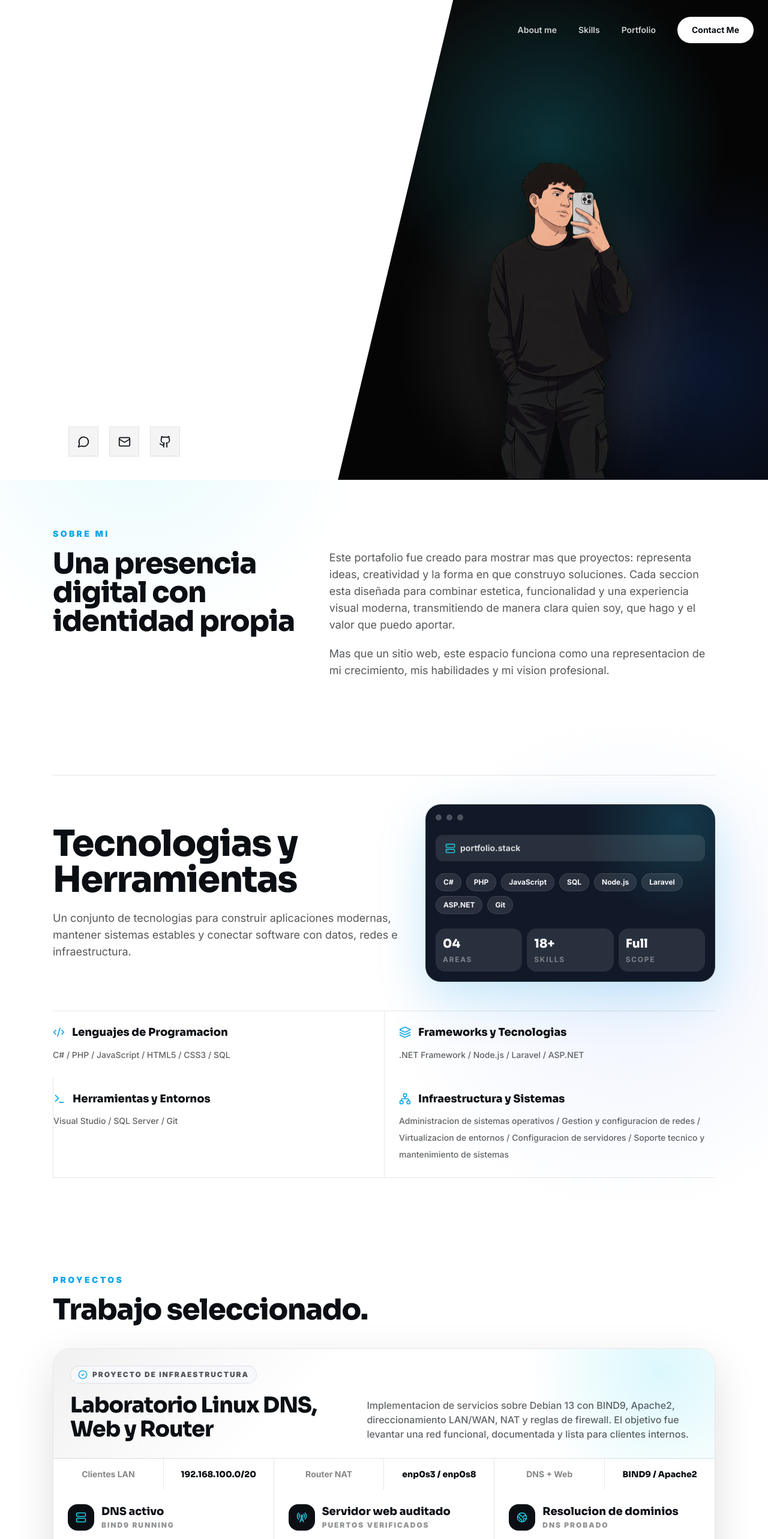
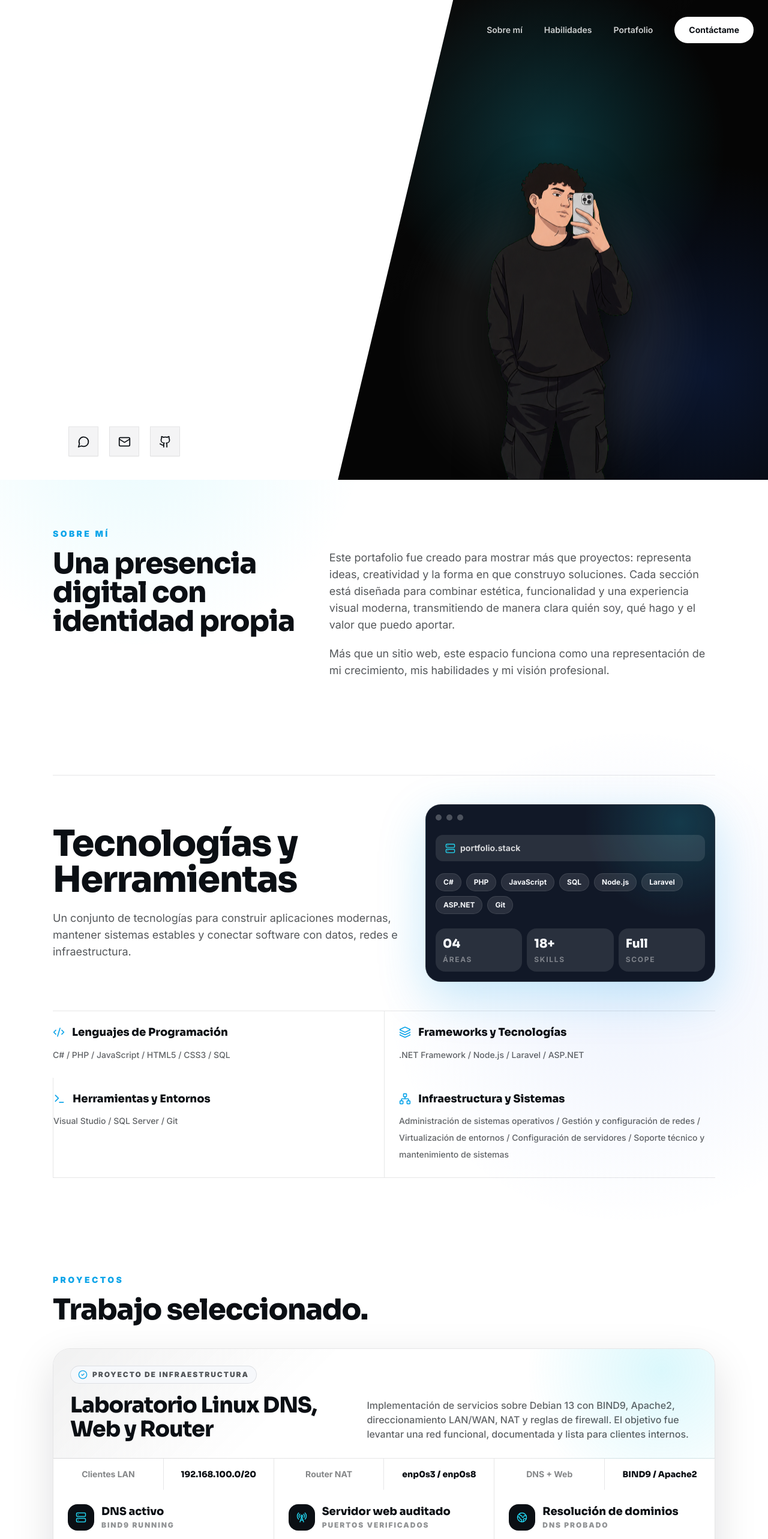
Before and after one commit to alvarezg23g-source/portafolio, a React (Vite) app: page / in a window 1280 px wide. Shown: the top 2566 px of the page at 60% size. Built offline with nearby package versions, Linux system fonts and the light colour scheme.

Commit message:
Polish Spanish copy

```diff
--- a/src/components/About.jsx
+++ b/src/components/About.jsx
@@ -1,19 +1,19 @@
 export function About() {
   return (
     <section id="about" className="section">
-      <div className="section-kicker">Sobre mi</div>
+      <div className="section-kicker">Sobre mí</div>
       <div className="grid gap-8 md:grid-cols-[0.8fr_1.2fr]">
         <h2 className="section-title">Una presencia digital con identidad propia</h2>
         <div className="space-y-4 text-base leading-8 text-ink/70 sm:space-y-5 sm:text-lg">
           <p>
-            Este portafolio fue creado para mostrar mas que proyectos: representa ideas,
-            creatividad y la forma en que construyo soluciones. Cada seccion esta diseñada para
-            combinar estetica, funcionalidad y una experiencia visual moderna, transmitiendo de
-            manera clara quien soy, que hago y el valor que puedo aportar.
+            Este portafolio fue creado para mostrar más que proyectos: representa ideas,
+            creatividad y la forma en que construyo soluciones. Cada sección está diseñada para
+            combinar estética, funcionalidad y una experiencia visual moderna, transmitiendo de
+            manera clara quién soy, qué hago y el valor que puedo aportar.
           </p>
           <p>
-            Mas que un sitio web, este espacio funciona como una representacion de mi crecimiento,
-            mis habilidades y mi vision profesional.
+            Más que un sitio web, este espacio funciona como una representación de mi crecimiento,
+            mis habilidades y mi visión profesional.
           </p>
         </div>
       </div>
--- a/src/components/Contact.jsx
+++ b/src/components/Contact.jsx
@@ -12,6 +12,8 @@ export function Contact() {
               Hagamos algo que valga la pena mostrar.
             </h2>
             <p className="mt-4 max-w-2xl text-sm leading-7 text-paper/70 sm:text-base">
+              Si tienes una idea, un proyecto o una oportunidad, podemos conversar y construir una
+              solución clara, moderna y bien presentada.
             </p>
           </div>
           <a
--- a/src/components/Header.jsx
+++ b/src/components/Header.jsx
@@ -2,8 +2,8 @@ import { Github, Mail, MessageCircle } from 'lucide-react';
 import { profile } from '../data/portfolio.js';
 
 const navItems = [
-  { label: 'Sobre mi', href: '#about' },
-  { label: 'Skills', href: '#skills' },
+  { label: 'Sobre mí', href: '#about' },
+  { label: 'Habilidades', href: '#skills' },
   { label: 'Proyectos', href: '#projects' },
   { label: 'Contacto', href: '#contact' },
 ];
--- a/src/components/Hero.jsx
+++ b/src/components/Hero.jsx
@@ -8,16 +8,16 @@ export function Hero() {
       <div className="hero-dark-panel" />
 
       <nav className="hero-nav" aria-label="Principal">
-        <a href="#about">About me</a>
-        <a href="#skills">Skills</a>
-        <a href="#projects">Portfolio</a>
+        <a href="#about">Sobre mí</a>
+        <a href="#skills">Habilidades</a>
+        <a href="#projects">Portafolio</a>
         <a className="hero-nav-cta" href="#contact">
-          Contact Me
+          Contáctame
         </a>
       </nav>
 
       <div className="hero-copy">
-        <p>Hi, I am</p>
+        <p>Hola, soy</p>
         <h1>{profile.name}</h1>
         <h2>{profile.role}</h2>
       </div>
--- a/src/components/Projects.jsx
+++ b/src/components/Projects.jsx
@@ -24,12 +24,12 @@ const infrastructureHighlights = [
     command: 'ss -tulpn',
     label: 'Puertos verificados',
     detail:
-      'Apache2 escucha en el puerto 80, SSH queda disponible en 22 y SNMP se preparo en 161 para monitoreo.',
+      'Apache2 escucha en el puerto 80, SSH queda disponible en 22 y SNMP se preparó en 161 para monitoreo.',
     lines: ['tcp LISTEN 0.0.0.0:80 apache2', 'tcp LISTEN 0.0.0.0:22 sshd', 'udp UNCONN 0.0.0.0:161 snmpd'],
   },
   {
     icon: Globe2,
-    title: 'Resolucion de dominios',
+    title: 'Resolución de dominios',
     command: 'nslookup zona1.org',
     label: 'DNS probado',
     detail:
@@ -47,12 +47,12 @@ const infrastructureHighlights = [
   },
   {
     icon: Terminal,
-    title: 'Configuracion manual',
+    title: 'Configuración manual',
     command: 'nmcli device status',
     label: 'Debian 13',
     detail:
-      'Las tarjetas aparecen sin gestion porque las IPs fueron configuradas a mano en archivos del sistema.',
-    lines: ['lo connected', 'enp0s3 sin gestion', 'enp0s8 sin gestion'],
+      'Las tarjetas aparecen sin gestión porque las IPs fueron configuradas a mano en archivos del sistema.',
+    lines: ['lo connected', 'enp0s3 sin gestión', 'enp0s8 sin gestión'],
   },
   {
     icon: ShieldCheck,
@@ -60,7 +60,7 @@ const infrastructureHighlights = [
     command: 'nft list ruleset',
     label: 'nftables',
     detail:
-      'Reglas de enmascaramiento para salida a internet y trafico permitido solo cuando fue solicitado desde la red interna.',
+      'Reglas de enmascaramiento para salida a internet y tráfico permitido solo cuando fue solicitado desde la red interna.',
     lines: ['forward LAN -> WAN accept', 'ct state related,established accept', 'postrouting masquerade'],
   },
 ];
@@ -81,7 +81,7 @@ export function Projects() {
             <h3>Laboratorio Linux DNS, Web y Router</h3>
           </div>
           <p>
-            Implementacion de servicios sobre Debian 13 con BIND9, Apache2, direccionamiento LAN/WAN,
+            Implementación de servicios sobre Debian 13 con BIND9, Apache2, direccionamiento LAN/WAN,
             NAT y reglas de firewall. El objetivo fue levantar una red funcional, documentada y lista
             para clientes internos.
           </p>
--- a/src/components/Skills.jsx
+++ b/src/components/Skills.jsx
@@ -9,14 +9,14 @@ export function Skills() {
     <section id="skills" className="section">
       <div className="minimal-tech">
         <div className="minimal-tech-copy">
-          <h2>Tecnologias y Herramientas</h2>
+          <h2>Tecnologías y Herramientas</h2>
           <p>
-            Un conjunto de tecnologias para construir aplicaciones modernas, mantener sistemas
+            Un conjunto de tecnologías para construir aplicaciones modernas, mantener sistemas
             estables y conectar software con datos, redes e infraestructura.
           </p>
         </div>
 
-        <div className="minimal-tech-console" aria-label="Resumen tecnico">
+        <div className="minimal-tech-console" aria-label="Resumen técnico">
           <div className="console-top">
             <span />
             <span />
@@ -34,7 +34,7 @@ export function Skills() {
           <div className="console-grid">
             <div>
               <strong>04</strong>
-              <span>areas</span>
+              <span>áreas</span>
             </div>
             <div>
               <strong>18+</strong>
--- a/src/data/portfolio.js
+++ b/src/data/portfolio.js
@@ -10,11 +10,11 @@ export const profile = {
 
 export const skillGroups = [
   {
-    title: 'Lenguajes de Programacion',
+    title: 'Lenguajes de Programación',
     items: ['C#', 'PHP', 'JavaScript', 'HTML5', 'CSS3', 'SQL'],
   },
   {
-    title: 'Frameworks y Tecnologias',
+    title: 'Frameworks y Tecnologías',
     items: ['.NET Framework', 'Node.js', 'Laravel', 'ASP.NET'],
   },
   {
@@ -24,11 +24,11 @@ export const skillGroups = [
   {
     title: 'Infraestructura y Sistemas',
     items: [
-      'Administracion de sistemas operativos',
-      'Gestion y configuracion de redes',
-      'Virtualizacion de entornos',
-      'Configuracion de servidores',
-      'Soporte tecnico y mantenimiento de sistemas',
+      'Administración de sistemas operativos',
+      'Gestión y configuración de redes',
+      'Virtualización de entornos',
+      'Configuración de servidores',
+      'Soporte técnico y mantenimiento de sistemas',
     ],
   },
 ];
@@ -37,7 +37,7 @@ export const projects = [
   {
     title: 'Proyecto principal',
     description:
-      'Una aplicacion web enfocada en resolver un problema real con una interfaz clara y rapida.',
+      'Una aplicación web enfocada en resolver un problema real con una interfaz clara y rápida.',
     stack: ['React', 'Tailwind', 'API'],
     status: 'En desarrollo',
     github: '#',
@@ -46,7 +46,7 @@ export const projects = [
   {
     title: 'Dashboard personal',
     description:
-      'Panel para visualizar informacion importante con componentes reutilizables.',
+      'Panel para visualizar información importante con componentes reutilizables.',
     stack: ['Vite', 'Charts', 'CSS'],
     status: 'Idea',
     github: '#',
```
Also changed, not shown: 1 other file (tests, documents, lock files or other folders).
